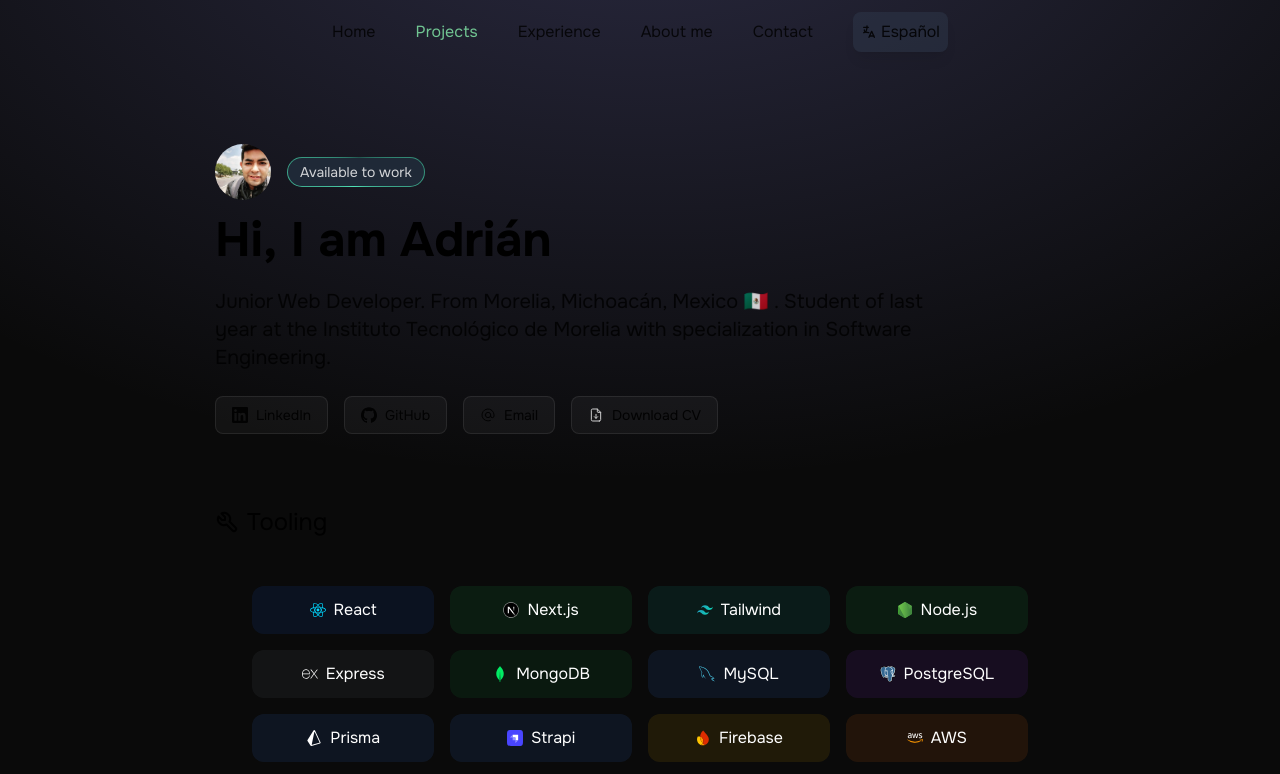
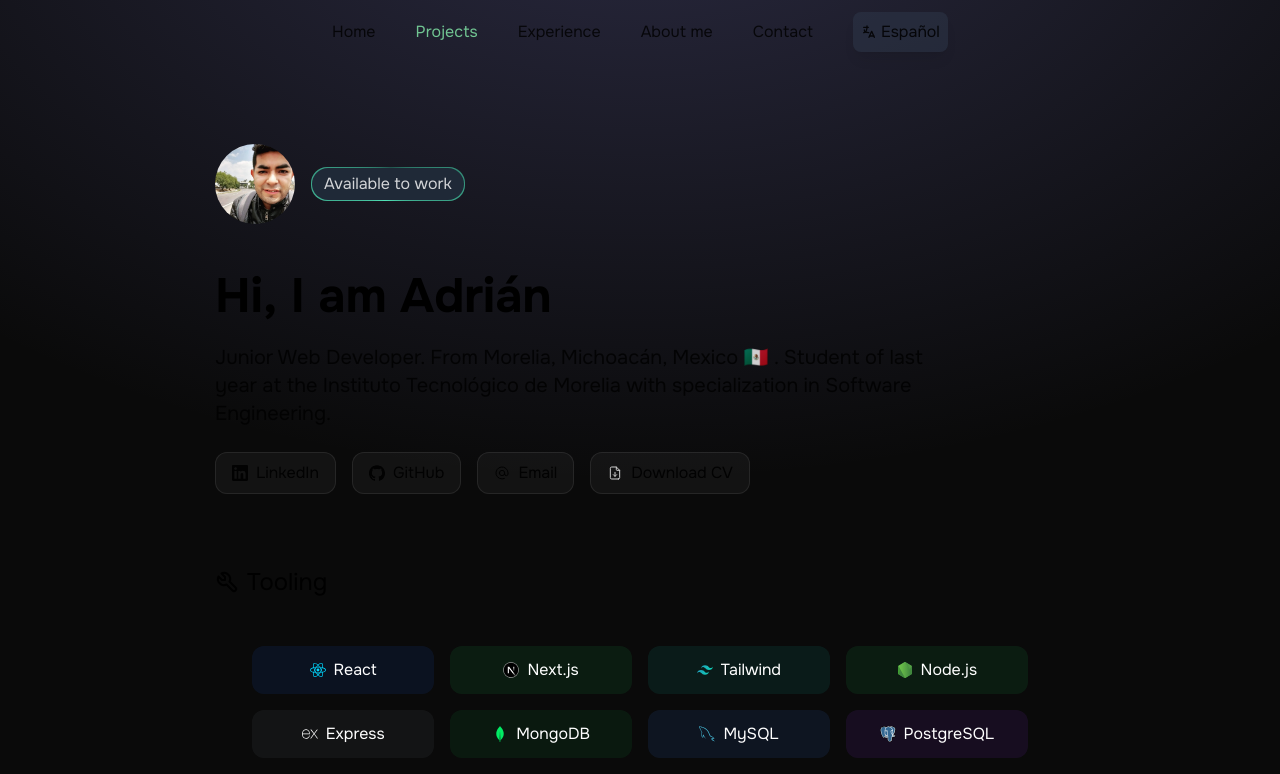
Before and after one commit to AdrianUrtiz/portfolio-adrian, a React (Vite) app: page / in a window 1280 px wide. Shown: the top 774 px of the page. Built offline with nearby package versions, Linux system fonts and the light colour scheme.

Commit message:
Detalles finales

```diff
--- a/src/components/BadgeMovil.jsx
+++ b/src/components/BadgeMovil.jsx
@@ -3,7 +3,7 @@
     <div className='flex items-center '>
       <span className='relative inline-flex overflow-hidden rounded-2xl p-[1px] hover:scale-105 transition-transform duration-300 ease-in-out'>
         <span className='absolute inset-[-1000%] animate-[spin_2s_linear_infinite] bg-[conic-gradient(from_90deg_at_50%_50%,#51E4B8_0%,#21554E_50%,#51E4B8_100%)]'></span>
-        <div className='inline-flex items-center justify-center w-full px-3 py-1 text-sm text-green-800 rounded-2xl cursor-pointer bg-gray-800 text-white/80 backdrop-blur-3xl whitespace-nowrap'>
+        <div className='inline-flex items-center justify-center w-full px-3  py-1 text-sm md:text-base text-green-800 rounded-2xl cursor-pointer bg-gray-800 text-white/80 backdrop-blur-3xl whitespace-nowrap'>
           {children}
         </div>
       </span>
--- a/src/components/Presentation.jsx
+++ b/src/components/Presentation.jsx
@@ -55,9 +55,9 @@
 
   return (
     <>
-      <div className='flex gap-4 items-center mb-4'>
+      <div className='flex gap-4 items-center mb-12'>
         <img
-          className='rounded-full size-14'
+          className='rounded-full size-20'
           src='/adrian.webp'
           alt='adrian photo'
         />
@@ -112,7 +112,7 @@
           Email
         </SocialItem>
         <a
-          className='rounded-lg border border-white/10 flex justify-center items-center gap-x-2 py-1 px-2 lg:py-2 lg:px-4 text-xs md:text-sm bg-white/5 hover:bg-white/10 hover:scale-105 transition-transform duration-300 ease-in-out'
+          className='rounded-xl border border-white/10 flex justify-center items-center gap-x-2 py-1 px-2 lg:py-2 lg:px-4 text-sm md:text-base bg-white/5 hover:bg-white/10 hover:scale-105 transition-transform duration-300 ease-in-out'
           href='/CV Adrian Eduardo Urtiz Parra.pdf'
           download>
           <Download className='size-3 lg:size-4' />
--- a/src/components/SocialItem.jsx
+++ b/src/components/SocialItem.jsx
@@ -1,7 +1,7 @@
 const SocialItem = ({ children, href }) => {
   return (
     <a
-      className='rounded-lg border border-white/10 flex justify-center items-center gap-x-2 py-1 px-2 lg:py-2 lg:px-4 text-xs md:text-sm bg-white/5 hover:bg-white/10 hover:scale-105 transition-transform duration-300 ease-in-out'
+      className='rounded-xl border border-white/10 flex justify-center items-center gap-x-2 py-1 px-2 lg:py-2 lg:px-4 text-sm md:text-base bg-white/5 hover:bg-white/10 hover:scale-105 transition-transform duration-300 ease-in-out'
       href={href}
       target='_blank'
       rel='noopener noreferrer'>
```
